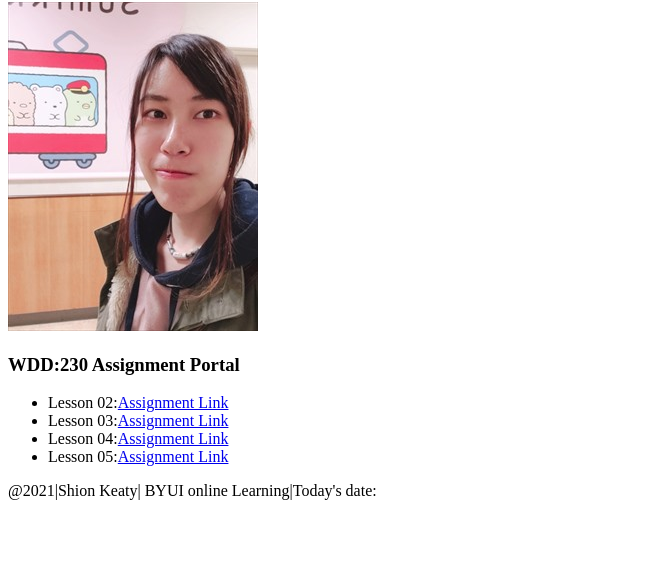
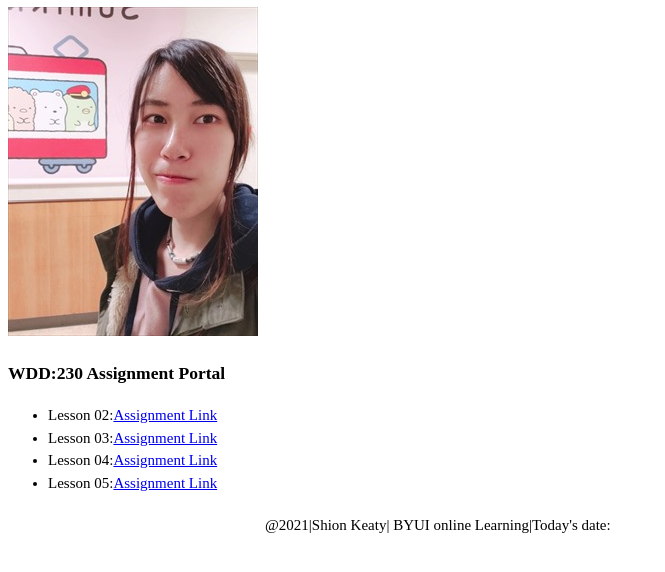
Before and after one commit to Shion034/Shion034.github.io, a plain HTML site: page index.html in a window 1280 px wide. Shown: the part 78-650 px from the top of the page, without its empty margins (0-665 px from the left). Drawn offline with Linux system fonts and the light colour scheme.

Commit message:
update css

```diff
--- a/index.html
+++ b/index.html
@@ -5,6 +5,7 @@
     <meta charset="UTF-8">
     <meta name="viewport" content="width=device-width, initial-scale=1">
     <meta name="description" content="Assignment portal for Shion in WDD 230:Web Fronted Development at Brigham Young University-iddaho">
+    <link href="style.css" rel="stylesheet">
     <title>Shion Keaty|portal</title>
 
 </head>
--- a/style.css
+++ b/style.css
@@ -0,0 +1,9 @@
+body {
+font-size: 15px;
+line-height: 1.5;
+}
+
+header,nav,main,footer{
+    margin:1.25rem auto;
+    max-width:750px;
+}
```
